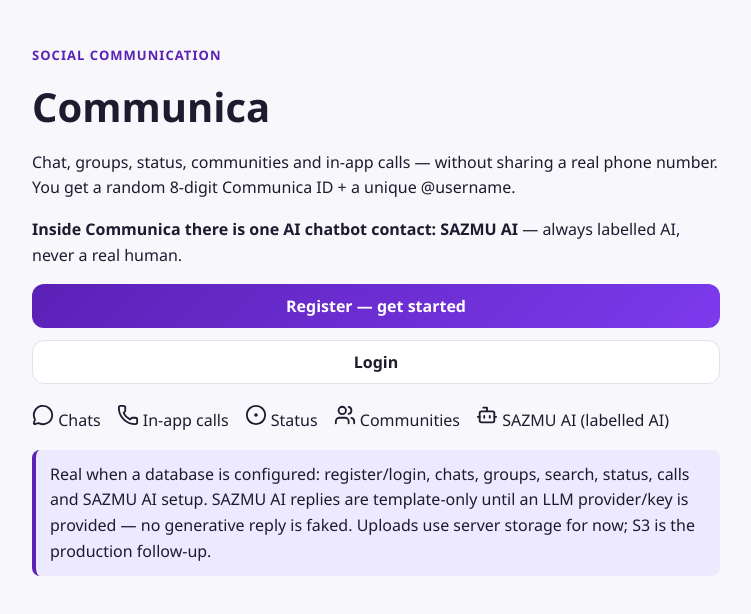
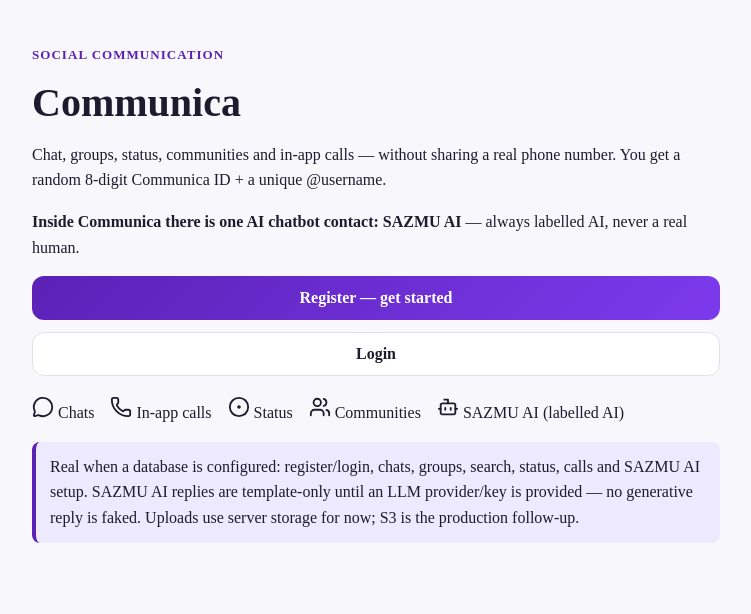
Before and after one commit to devsazzadali/cummunica, a Next.js app in the folder next-app/: page / in a window 1280 px wide. Shown: the top 614 px of the page, without its empty margins (264-1015 px from the left). Built offline with nearby package versions, Linux system fonts and the light colour scheme; no server answers; the database is empty.

Commit message:
Communica: temporary system-font fallback in layout (local TTFs missing from repo, unblocks Vercel build; revert when fonts uploaded)

```diff
--- a/next-app/src/app/layout.tsx
+++ b/next-app/src/app/layout.tsx
@@ -1,22 +1,26 @@
 import type { Metadata, Viewport } from "next";
-import localFont from "next/font/local";
 import "./globals.css";
 import RegisterSW from "@/components/sw";
 import ThemeProvider from "@/components/theme-provider";
-// F14 — Bengali is bundled, not device-dependent: Noto Sans Bengali
-// (OFL) regular + bold live in src/app/fonts/ and are served from
-// this app (font-src 'self' in the CSP). No Google Fonts download
-// at build or runtime, so the build works offline and Bengali text
-// never depends on the user's device having the font installed.
-// Hind Siliguri remains a named fallback in the CSS font stack.
-const bengali = localFont({
-  src: [
-    { path: "./fonts/noto-sans-bengali-regular.ttf", weight: "400", style: "normal" },
-    { path: "./fonts/noto-sans-bengali-bold.ttf", weight: "700", style: "normal" },
-  ],
-  variable: "--font-bengali",
-  display: "swap",
-});
+// TEMPORARY deploy unblock 2026-11-03 (revert when TTFs land in repo):
+// F14 bundled localFont is DISABLED here because the Noto Sans Bengali
+// TTFs are binary files that the snapshot push cannot carry, so they
+// are missing from GitHub and Vercel's build fails on the missing
+// ./fonts/*.ttf import. Until the 2 TTFs are uploaded to
+// next-app/src/app/fonts/ via the GitHub website, Bengali renders
+// from the device's own "Noto Sans Bengali" / "Hind Siliguri" fonts
+// (already in the --font-sans fallback chain in globals.css).
+// No Google Fonts download is introduced by this fallback.
+// TO REVERT: restore the localFont block below (from git history /
+// local copy) once the TTFs exist in the repo, then rebuild.
+//   const bengali = localFont({
+//     src: [
+//       { path: "./fonts/noto-sans-bengali-regular.ttf", weight: "400", style: "normal" },
+//       { path: "./fonts/noto-sans-bengali-bold.ttf", weight: "700", style: "normal" },
+//     ],
+//     variable: "--font-bengali",
+//     display: "swap",
+//   });
 export const metadata: Metadata = {
   title: "Communica — Social Communication",
   description: "Communica is a WhatsApp-like social communication app. Inside it lives SAZMU AI, an AI chatbot — always labelled AI, never a real human.",
@@ -28,7 +32,7 @@ export const metadata: Metadata = {
 // possible from static metadata; the in-app header follows data-theme.
 export const viewport: Viewport = { width: "device-width", initialScale: 1, themeColor: "#5B21B6", viewportFit: "cover" };
 export default function RootLayout({ children }: { children: React.ReactNode }) {
-  return (<html lang="en" data-theme="v" className={bengali.variable}><body>
+  return (<html lang="en" data-theme="v"><body>
     {/* Pre-paint theme: apply the logged-in user's mirror instantly so
         the first paint already uses their theme. Token-gated on
         purpose: logged-out pages must use the PLATFORM DEFAULT
```
